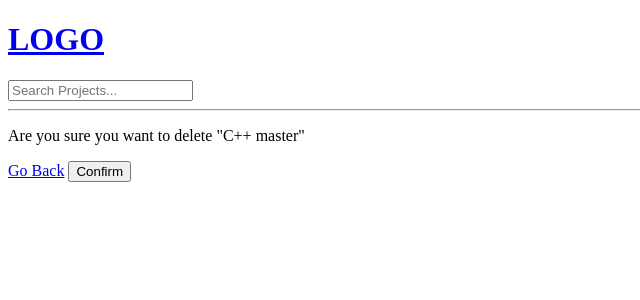
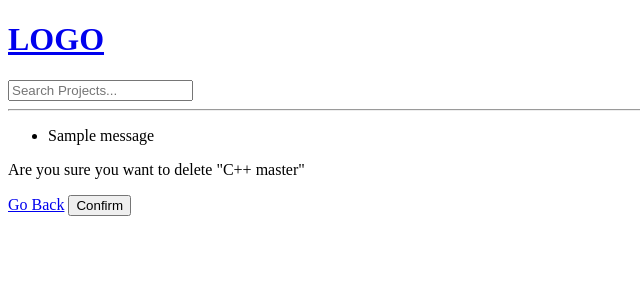
Before and after one commit to Karmel920/TopEvent, a Django app: page /delete-project/2/ in a window 1280 px wide. Shown: the top 300 px of the page, without its empty margins (0-640 px from the left). Run offline with Django 4.2, Linux system fonts and the light colour scheme; data comes from the database, SQL or seed files in the repository; one stand-in notice (Sample message) is shown.

Commit message:
Add messages with feedback when error with login occur

```diff
--- a/templates/main.html
+++ b/templates/main.html
@@ -3,12 +3,20 @@
 <head>
     <meta charset='utf-8'>
     <meta http-equiv='X-UA-Compatible' content='IE=edge'>
-    <title>Devent</title>
+    <title>TopEvent</title>
     <meta name='viewport' content='width=device-width, initial-scale=1'>
     <!-- <link rel='stylesheet' type='text/css' media='screen' href='main.css'> -->
 </head>
 <body>
     {% include 'navbar.html' %}
+
+    {% if messages %}
+    <ul class="messages">
+        {% for message in messages %}
+        <li>{{ message }}</li>
+        {% endfor %}
+    </ul>
+    {% endif %}
 
     {% block content %}
 
```
